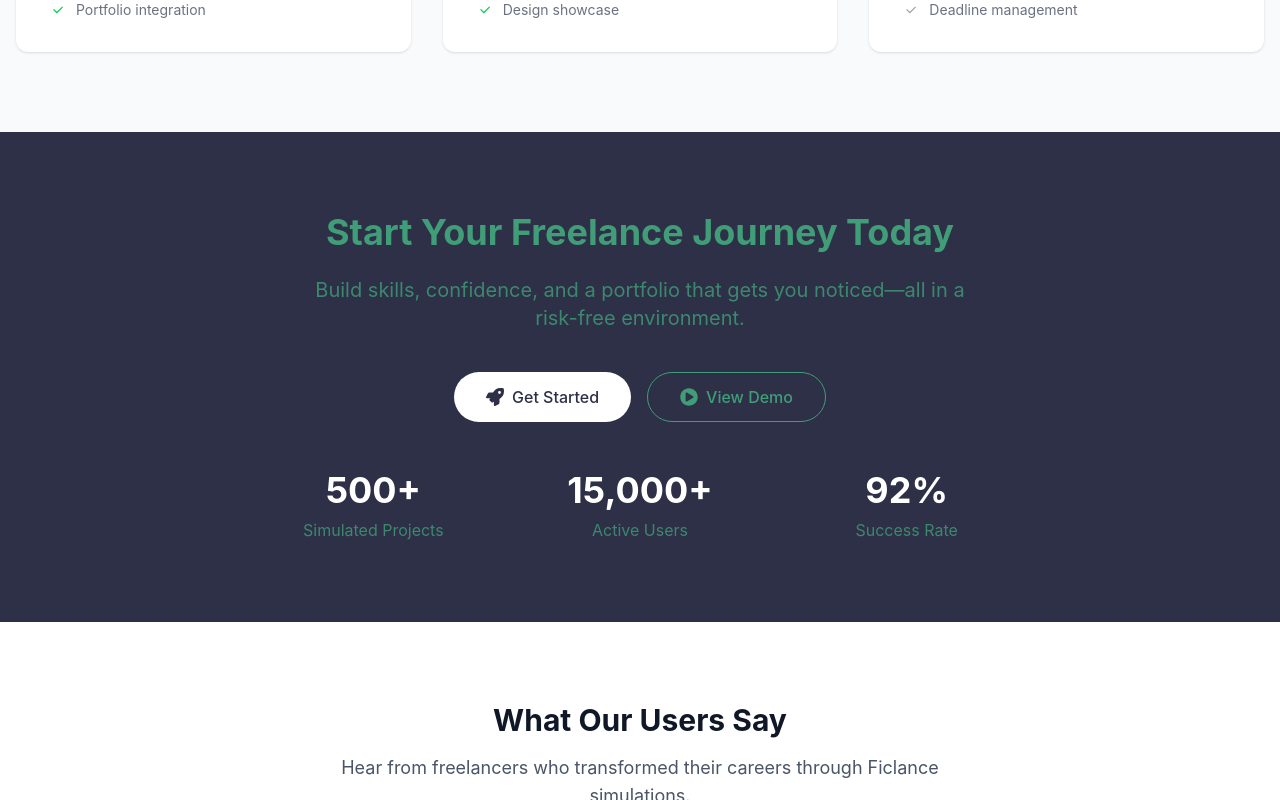
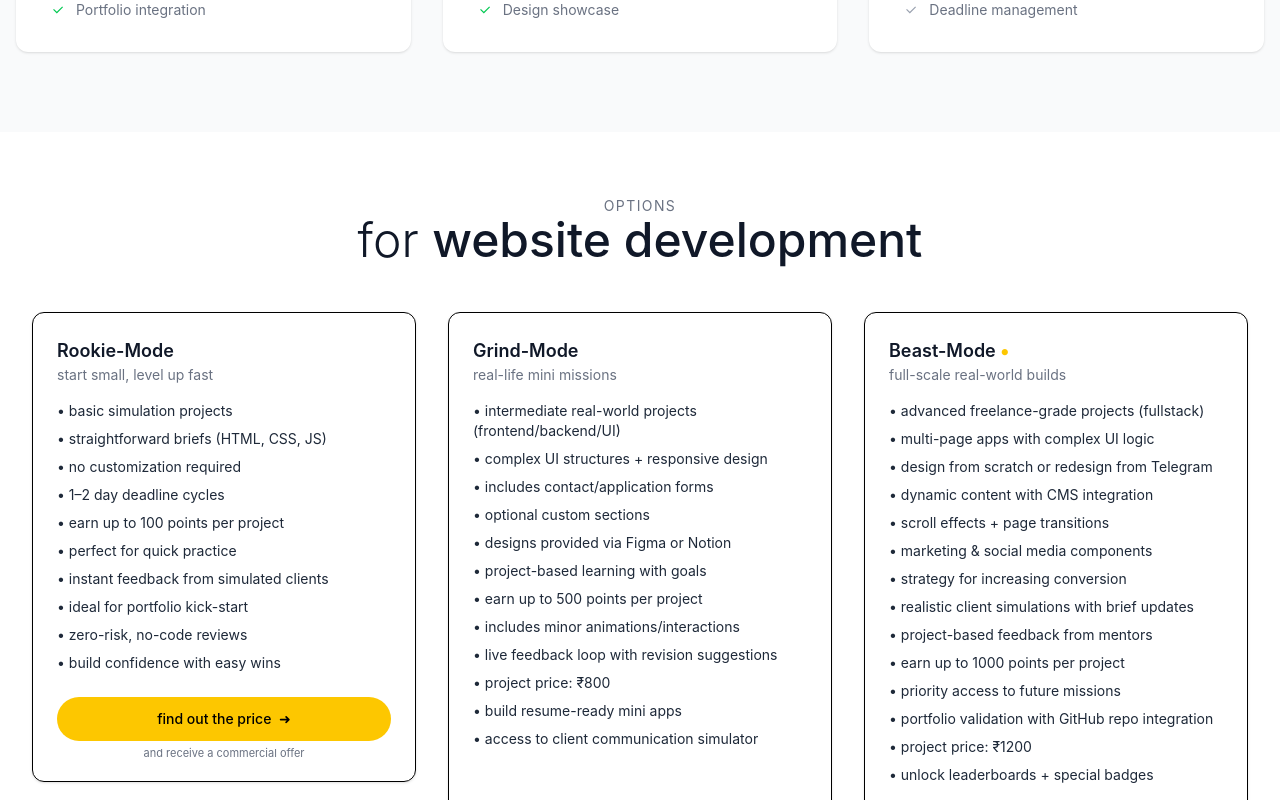
Before and after one commit to 42aditya31/Ficlance, a React (Vite) app: page / in a window 1280 px wide. Shown: the part 3120-3920 px from the top of the page. Built offline with nearby package versions, Linux system fonts and the light colour scheme.

Commit message:
add PriceSection component to LandingPage for displaying pricing plans

```diff
--- /dev/null
+++ b/src/Components/PriceSection.jsx
@@ -0,0 +1,110 @@
+import React from "react";
+
+const plans = [
+  {
+    name: "rookie-mode",
+    tagline: "start small, level up fast",
+    features: [
+      "basic simulation projects",
+      "straightforward briefs (HTML, CSS, JS)",
+      "no customization required",
+      "1–2 day deadline cycles",
+      "earn up to 100 points per project",
+      "perfect for quick practice",
+      "instant feedback from simulated clients",
+      "ideal for portfolio kick-start",
+      "zero-risk, no-code reviews",
+      "build confidence with easy wins",
+    ],
+    heightClass: "h-[470px]",
+  },
+  {
+    name: "grind-mode",
+    tagline: "real-life mini missions",
+    features: [
+      "intermediate real-world projects (frontend/backend/UI)",
+      "complex UI structures + responsive design",
+      "includes contact/application forms",
+      "optional custom sections",
+      "designs provided via Figma or Notion",
+      "project-based learning with goals",
+      "earn up to 500 points per project",
+      "includes minor animations/interactions",
+      "live feedback loop with revision suggestions",
+      "project price: ₹800",
+      "build resume-ready mini apps",
+      "access to client communication simulator",
+    ],
+    heightClass: "h-[590px]",
+  },
+  {
+    name: "beast-mode",
+    tagline: "full-scale real-world builds",
+    isPro: true,
+    features: [
+      "advanced freelance-grade projects (fullstack)",
+      "multi-page apps with complex UI logic",
+      "design from scratch or redesign from Telegram",
+      "dynamic content with CMS integration",
+      "scroll effects + page transitions",
+      "marketing & social media components",
+      "strategy for increasing conversion",
+      "realistic client simulations with brief updates",
+      "project-based feedback from mentors",
+      "earn up to 1000 points per project",
+      "priority access to future missions",
+      "portfolio validation with GitHub repo integration",
+      "project price: ₹1200",
+      "unlock leaderboards + special badges",
+    ],
+    heightClass: "h-[720px]",
+  },
+];
+
+
+
+const PriceSection = () => {
+  return (
+    <section className="bg-white py-16 px-4 sm:px-6 lg:px-8" id="pricing">
+      <div className="max-w-7xl mx-auto text-center mb-12">
+        <p className="text-gray-500 text-sm uppercase tracking-widest">options</p>
+        <h2 className="text-4xl sm:text-5xl font-light text-gray-900">
+          for <span className="font-medium">website development</span>
+        </h2>
+      </div>
+
+      <div className="grid gap-8 md:grid-cols-3 max-w-7xl mx-auto">
+        {plans.map((plan, index) => (
+          <div
+            key={index}
+            className={`border rounded-xl p-6 flex flex-col justify-between shadow-sm hover:shadow-md transition-all ${plan.heightClass}`}
+          >
+            <div>
+              <h3 className="text-lg font-semibold text-gray-900 capitalize flex items-center gap-1">
+                {plan.name}
+                {plan.isPro && <span className="text-yellow-400 text-xl">•</span>}
+              </h3>
+              <p className="text-sm text-gray-500 mb-4">{plan.tagline}</p>
+              <ul className="space-y-2 text-gray-800 text-sm">
+                {plan.features.map((feature, i) => (
+                  <li key={i}>• {feature}</li>
+                ))}
+              </ul>
+            </div>
+
+            <div className="mt-6">
+              <button className="w-full bg-yellow-400 hover:bg-yellow-300 transition text-black font-medium text-sm py-3 px-4 rounded-full">
+                find out the price <span className="ml-1">➜</span>
+              </button>
+              <p className="text-[11px] text-center text-gray-500 mt-1">
+                and receive a commercial offer
+              </p>
+            </div>
+          </div>
+        ))}
+      </div>
+    </section>
+  );
+};
+
+export default PriceSection;
--- a/src/Pages/LandingPage.jsx
+++ b/src/Pages/LandingPage.jsx
@@ -7,6 +7,7 @@ import HeroSection2 from '../Components/HeroSecton2'
 import HowItWorks from '../Components/HowItWorks'
 import Integrations from '../Components/Integrations'
 import Nav from '../Components/Nav'
+import PriceSection from '../Components/PriceSection'
 import RoleCards from '../Components/RoleSection'
 import Testimonials from '../Components/Testimonials'
 
@@ -19,6 +20,7 @@ const LandingPage = () => {
       <HowItWorks/>
       <Feature/>
       <Integrations/>
+      <PriceSection/>
       <FreelanceCTA/>
       <Testimonials/>
       <Footer/>
```
